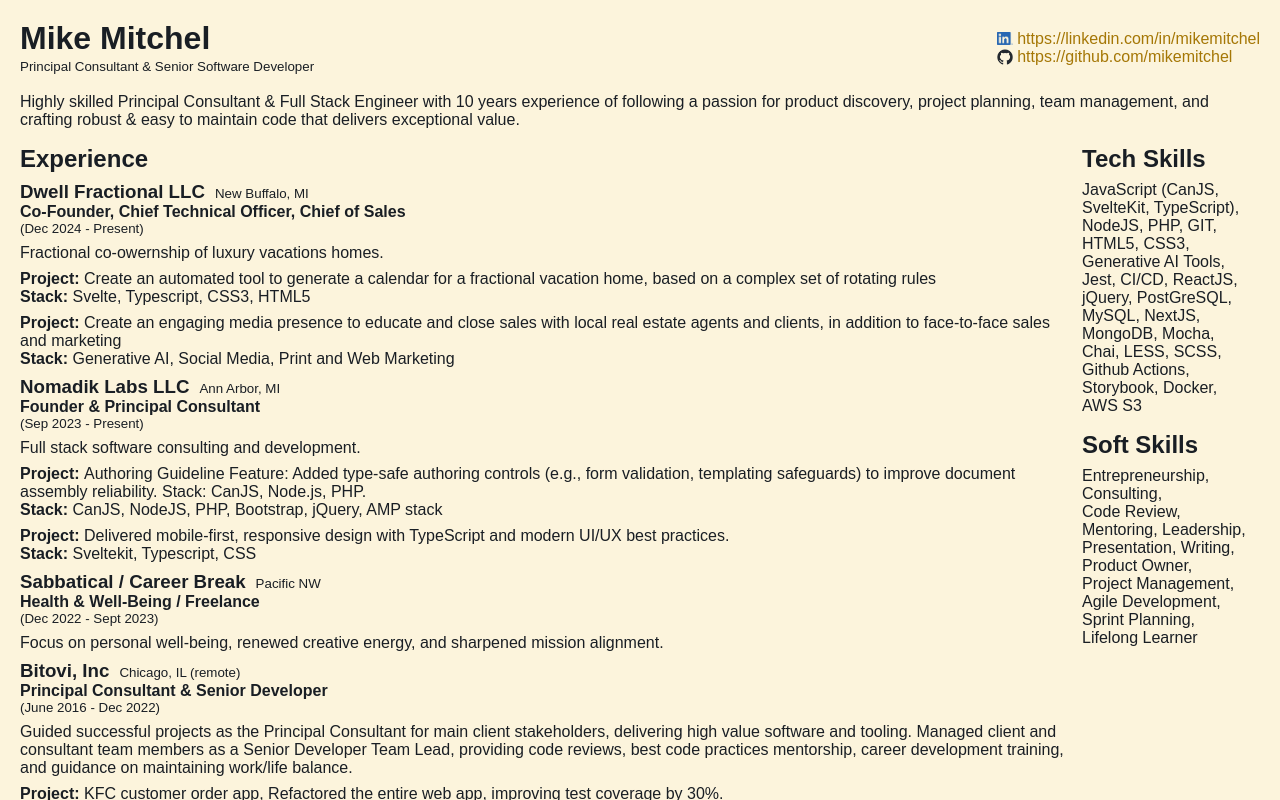
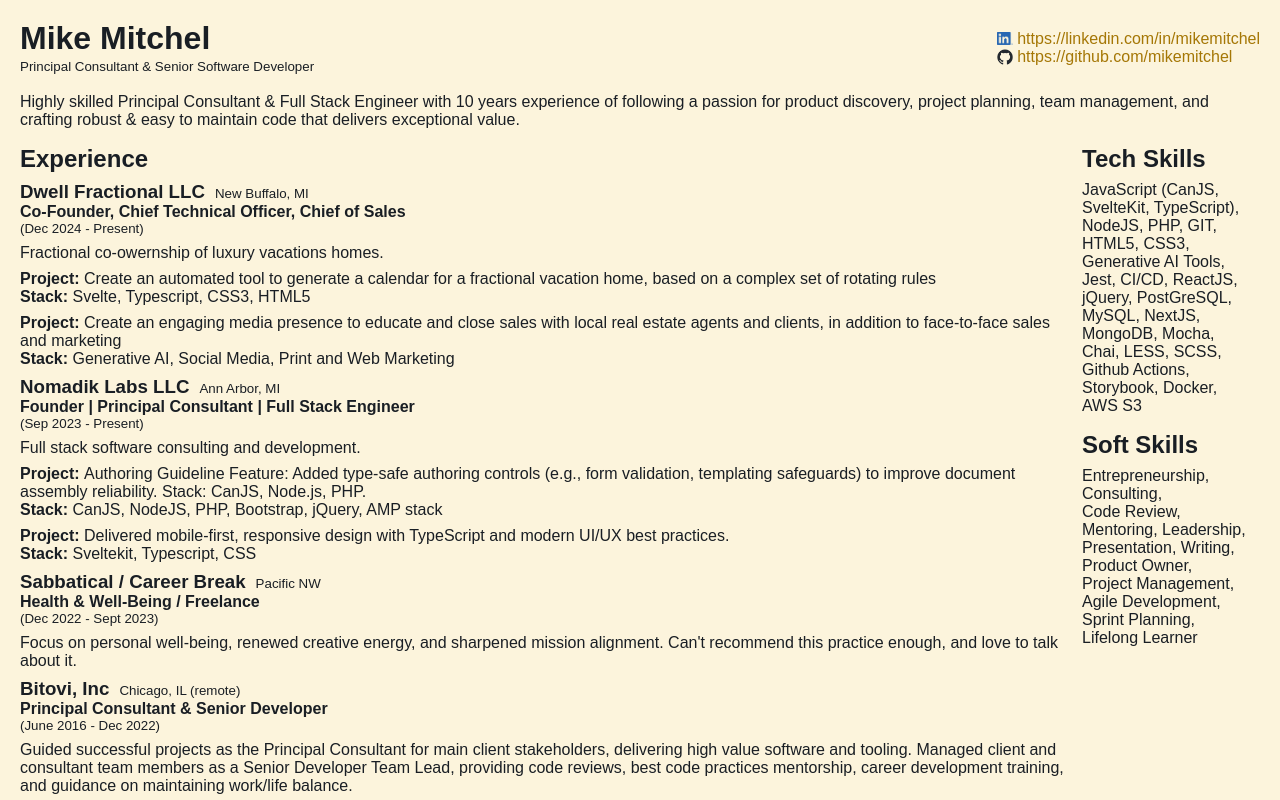
Before and after one commit to mikemitchel/portfolio, a SvelteKit app: page / in a window 1280 px wide. Shown: the top 800 px of the page. Built offline with nearby package versions, Linux system fonts and the light colour scheme.

Commit message:
fix dark theme styles

```diff
--- a/src/lib/resume.json
+++ b/src/lib/resume.json
@@ -43,7 +43,7 @@
 			"company": "Nomadik Labs LLC",
 			"location": "Ann Arbor, MI",
 			"dates": "Sep 2023 - Present",
-			"role": "Founder & Principal Consultant",
+			"role": "Founder | Principal Consultant | Full Stack Engineer ",
 			"highlights": [
 				{
 					"item": "Full stack software consulting and development."
@@ -69,7 +69,7 @@
 			"role": "Health & Well-Being / Freelance",
 			"highlights": [
 				{
-					"item": "Focus on personal well-being, renewed creative energy, and sharpened mission alignment."
+					"item": "Focus on personal well-being, renewed creative energy, and sharpened mission alignment. Can't recommend this practice enough, and love to talk about it."
 				}
 			],
 			"projects": []
--- a/src/styles.css
+++ b/src/styles.css
@@ -39,6 +39,14 @@
 		--color-select: rgb(25, 30, 36);
 		--color: rgb(129, 144, 144);
 		--link: rgb(165, 119, 6);
+		h1,
+		h2,
+		h3,
+		h4,
+		h5,
+		h6 {
+			color: rgb(160, 175, 175);
+		}
 	}
 }
 
```
